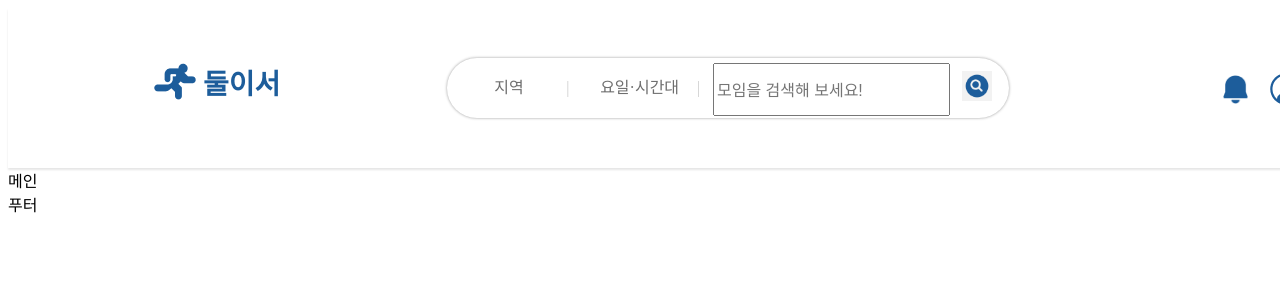
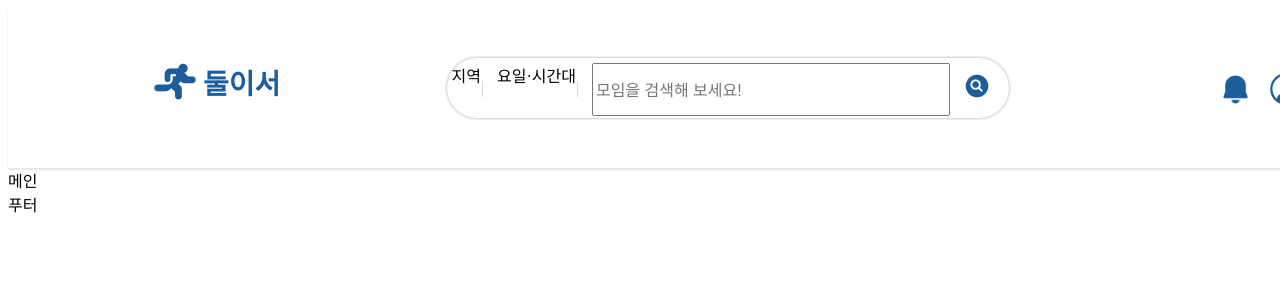
Before and after one commit to strawberry-farm/strawberryFarm-FE, a React (Vite) app: page / in a window 1280 px wide. Shown: the top 300 px of the page. Built offline with nearby package versions, Linux system fonts and the light colour scheme; the HTML template or start-up script is replaced by a standard one; a web font is replaced by a local one.

Commit message:
:lipstick: Style : 검색 아이콘 파일 수정

```diff
--- a/src/components/@common/SearchTag/searchTag.tsx
+++ b/src/components/@common/SearchTag/searchTag.tsx
@@ -1,5 +1,5 @@
 import React from 'react';
-import classNames from 'classnames';
+// import classNames from 'classnames';
 import '../../../styles/layout/header/_header.scss';
 const SearchTag = (props: {
     onClickProps: string;
@@ -8,8 +8,8 @@ const SearchTag = (props: {
 }) => {
     return (
         <div
-            className={classNames(props.className, props.onClickProps)}
-            // onClick={onClickHandler}
+        // className={classNames(props.className, props.onClickProps)}
+        // onClick={onClickHandler}
         >
             {props.children}
         </div>
--- a/src/components/header/Header.tsx
+++ b/src/components/header/Header.tsx
@@ -188,10 +188,7 @@ const Header = () => {
                                 ref={ref}
                             />
                             <div className="searchIconBtn">
-                                <img
-                                    src="./icons/searchIcon.png"
-                                    alt="검색버튼"
-                                />
+                                <img src="./icons/search.png" alt="검색버튼" />
                             </div>
                         </div>
                     </div>
```
Also changed, not shown: public/icons/search.png (added), public/icons/searchIcon.png (deleted).
